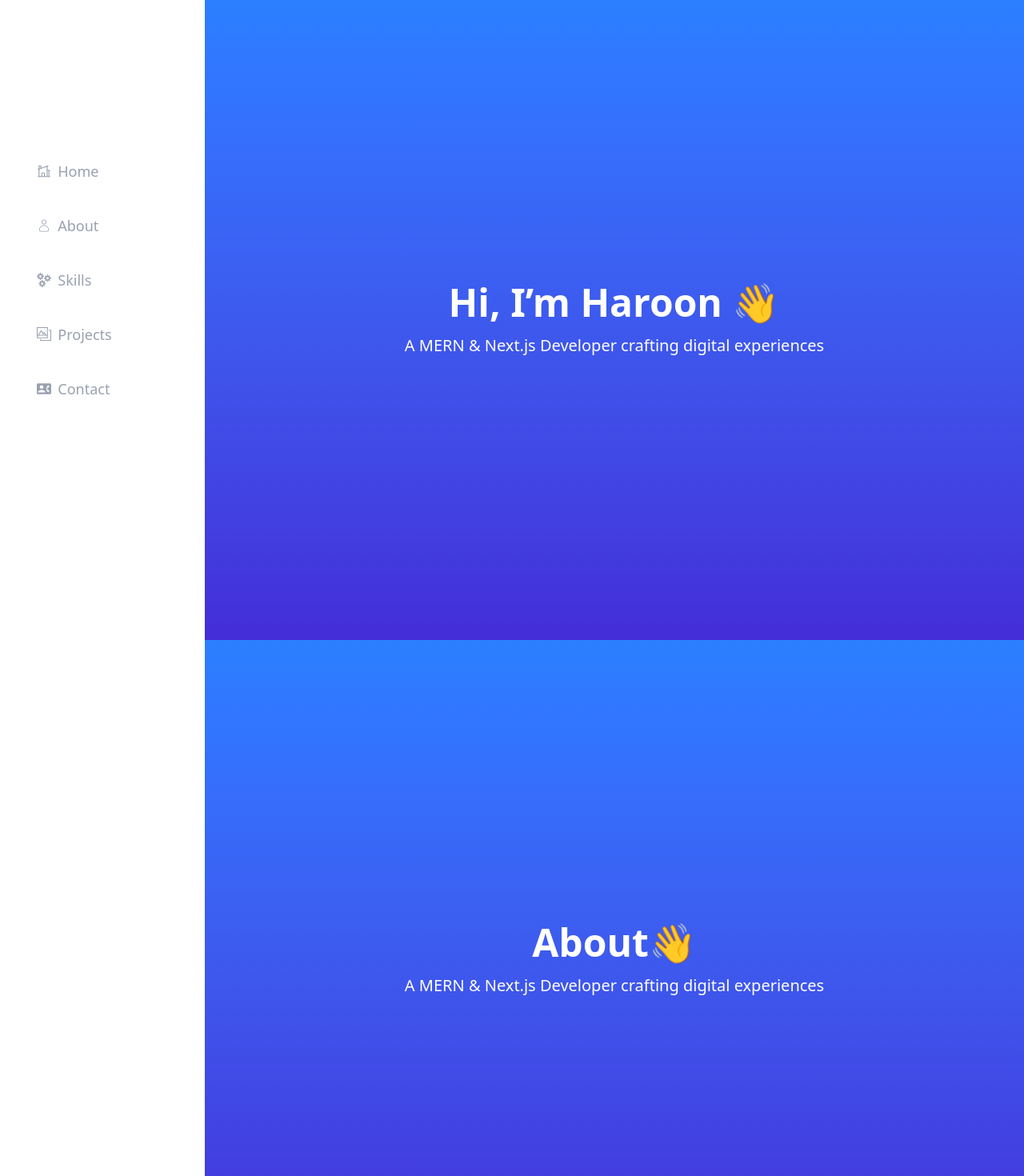
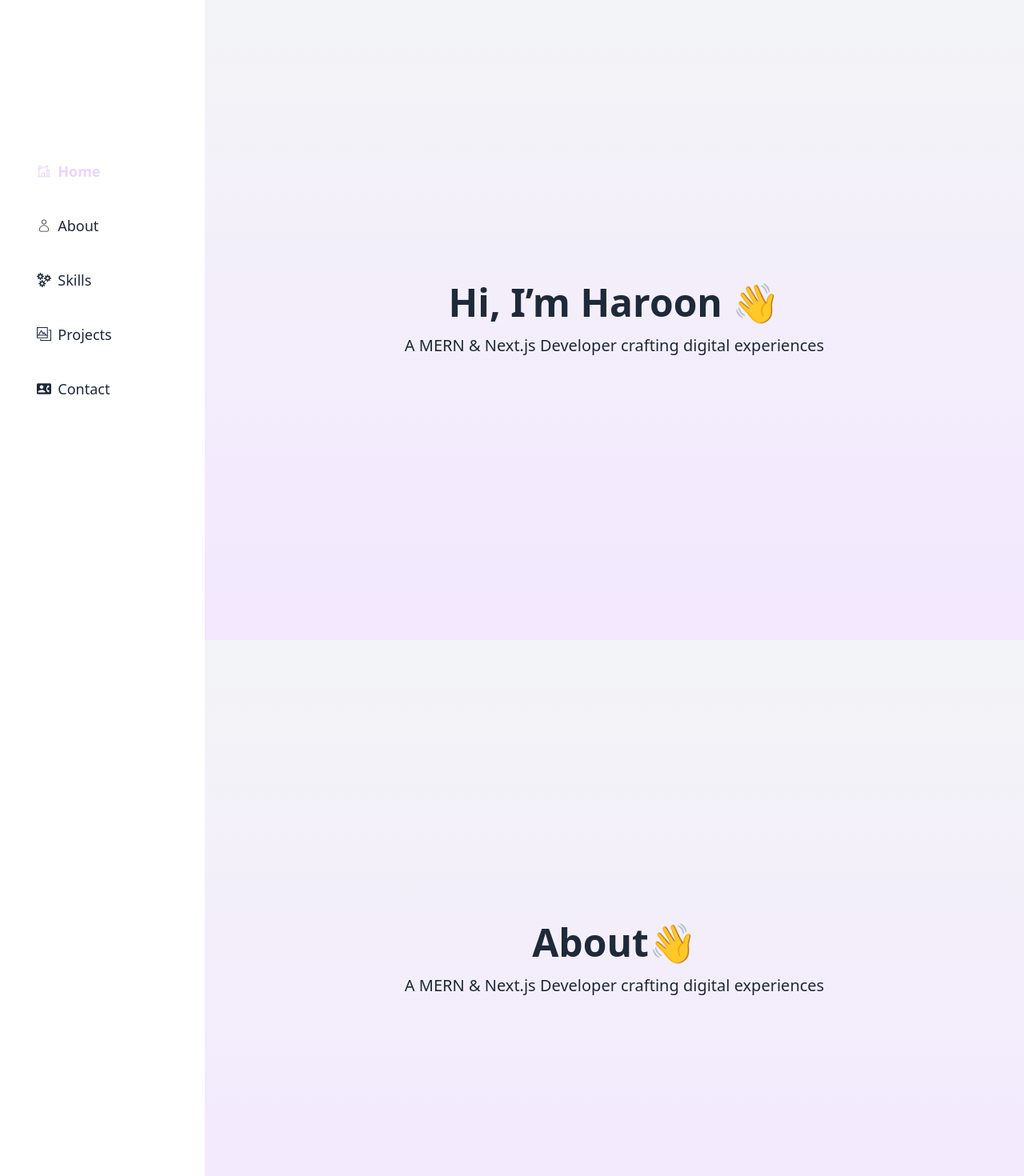
Before and after one commit to haroonwebs/portfolio-website, a Next.js app: page / in a window 1280 px wide. Shown: the top 1470 px of the page at 80% size. Built offline with nearby package versions, Linux system fonts and the light colour scheme.

Commit message:
layout and coloring is done

```diff
--- a/src/components/About.tsx
+++ b/src/components/About.tsx
@@ -2,7 +2,7 @@ import React from "react";
 
 const About = () => {
   return (
-    <div className="h-screen flex flex-col items-center justify-center bg-linear-to-b from-blue-500 to-indigo-700 text-white">
+    <div className="h-screen flex flex-col items-center justify-center bg-gradient-to-b from-gray-100 to-purple-100 text-gray-800">
       <h1 className="text-5xl font-bold mb-4">About👋</h1>
       <p className="text-xl">
         A MERN & Next.js Developer crafting digital experiences
--- a/src/components/Contact.tsx
+++ b/src/components/Contact.tsx
@@ -2,7 +2,7 @@ import React from "react";
 
 const Contact = () => {
   return (
-    <div className="h-screen flex flex-col items-center justify-center bg-linear-to-b from-blue-500 to-indigo-700 text-white">
+    <div className="h-screen flex flex-col items-center justify-center bg-gradient-to-b from-gray-100 to-purple-100 text-gray-800">
       <h1 className="text-5xl font-bold mb-4">Contact👋</h1>
       <p className="text-xl">
         A MERN & Next.js Developer crafting digital experiences
--- a/src/components/Hero.tsx
+++ b/src/components/Hero.tsx
@@ -2,7 +2,7 @@ import React from "react";
 
 const Hero = () => {
   return (
-    <div className="h-screen flex flex-col items-center justify-center bg-linear-to-b from-blue-500 to-indigo-700 text-white">
+    <div className="h-screen flex flex-col items-center justify-center bg-gradient-to-b from-gray-100 to-purple-100 text-gray-800">
       <h1 className="text-5xl font-bold mb-4">Hi, I’m Haroon 👋</h1>
       <p className="text-xl">
         A MERN & Next.js Developer crafting digital experiences
--- a/src/components/Projects.tsx
+++ b/src/components/Projects.tsx
@@ -2,7 +2,7 @@ import React from "react";
 
 const Projects = () => {
   return (
-    <div className="h-screen flex items-center justify-center bg-gray-100 text-gray-800">
+    <div className="h-screen flex items-center justify-center bg-gradient-to-b from-gray-100 to-purple-100 text-gray-800">
       <h2 className="text-4xl font-bold">My Projects</h2>
     </div>
   );
--- a/src/components/SideBar.tsx
+++ b/src/components/SideBar.tsx
@@ -1,3 +1,5 @@
+"use client";
+import { useState, useEffect } from "react";
 import { HiOutlineHomeModern } from "react-icons/hi2";
 import { CiUser } from "react-icons/ci";
 import { GrServices } from "react-icons/gr";
@@ -5,37 +7,70 @@ import { TfiGallery } from "react-icons/tfi";
 import { MdContactPhone } from "react-icons/md";
 
 export default function Sidebar() {
+  const [active, setActive] = useState("hero");
+
+  useEffect(() => {
+    const handleScroll = () => {
+      const sections = ["hero", "about", "skills", "projects", "contact"];
+      const scrollPos = window.scrollY + 200;
+
+      for (let section of sections) {
+        const el = document.getElementById(section);
+        if (el) {
+          const top = el.offsetTop;
+          const bottom = top + el.offsetHeight;
+          if (scrollPos >= top && scrollPos < bottom) {
+            setActive(section);
+          }
+        }
+      }
+    };
+
+    window.addEventListener("scroll", handleScroll);
+    return () => window.removeEventListener("scroll", handleScroll);
+  }, []);
+
   return (
-    <aside className="fixed left-[-35px] top-40 h-screen w-64 text-gray-400 flex flex-col items-center justify-between py-10">
+    <aside className="fixed left-[-35px] top-40 h-screen w-64 text-gray-800 flex flex-col items-center justify-between py-10">
       <div className="flex flex-col items-center">
         <nav className="flex flex-col space-y-10 text-lg">
           <a
             href="#hero"
-            className="flex items-center gap-2 hover:text-blue-400"
+            className={`flex items-center gap-2  hover:text-purple-100 ${
+              active === "hero" ? "text-purple-200 font-bold" : ""
+            }`}
           >
             <HiOutlineHomeModern /> <span>Home</span>
           </a>
           <a
             href="#about"
-            className="flex items-center gap-2 hover:text-blue-400"
+            className={`flex items-center gap-2  hover:text-purple-100 ${
+              active === "about" ? "text-purple-200 font-bold" : ""
+            }`}
           >
             <CiUser /> <span>About</span>
           </a>
           <a
             href="#skills"
-            className="flex items-center gap-2 hover:text-blue-400"
+            className={`flex items-center gap-2  hover:text-purple-100 ${
+              active === "skills" ? "text-purple-200 font-bold" : ""
+            }`}
           >
             <GrServices /> <span>Skills</span>
           </a>
           <a
             href="#projects"
-            className="flex items-center gap-2 hover:text-blue-400"
+            className={`flex items-center gap-2  hover:text-purple-100 ${
+              active === "projects" ? "text-purple-200 font-bold" : ""
+            }`}
           >
             <TfiGallery /> <span>Projects</span>
           </a>
           <a
             href="#contact"
-            className="flex items-center gap-2 hover:text-blue-400"
+            className={`flex items-center gap-2 hover:text-purple-100 ${
+              active === "contact" ? "text-purple-200 font-bold" : ""
+            }`}
           >
             <MdContactPhone /> <span>Contact</span>
           </a>
--- a/src/components/Skills.tsx
+++ b/src/components/Skills.tsx
@@ -2,7 +2,7 @@ import React from "react";
 
 const Skills = () => {
   return (
-    <div className="h-screen flex flex-col items-center justify-center bg-linear-to-b from-blue-500 to-indigo-700 text-white">
+    <div className="h-screen flex flex-col items-center justify-center bg-gradient-to-b from-gray-100 to-purple-100 text-gray-800">
       <h1 className="text-5xl font-bold mb-4">Skills 👋</h1>
       <p className="text-xl">
         A MERN & Next.js Developer crafting digital experiences
```
